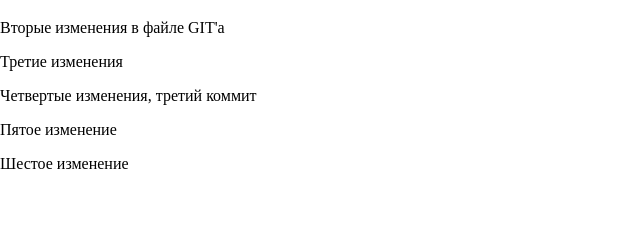
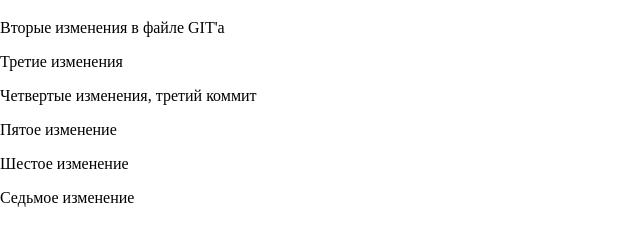
Before and after one commit to DmitryKvant/gtitest, a plain HTML site: page index.html in a window 1280 px wide. Shown: the part 61-306 px from the top of the page, without its empty margins (0-640 px from the left). Drawn offline with Linux system fonts and the light colour scheme.

Commit message:
seven commit

```diff
--- a/index.html
+++ b/index.html
@@ -11,5 +11,6 @@
 	<p>Четвертые изменения, третий коммит</p>
 	<p>Пятое изменение</p>
 	<p>Шестое изменение</p>
+	<p>Седьмое изменение</p>
 </body>
 </html>
```
